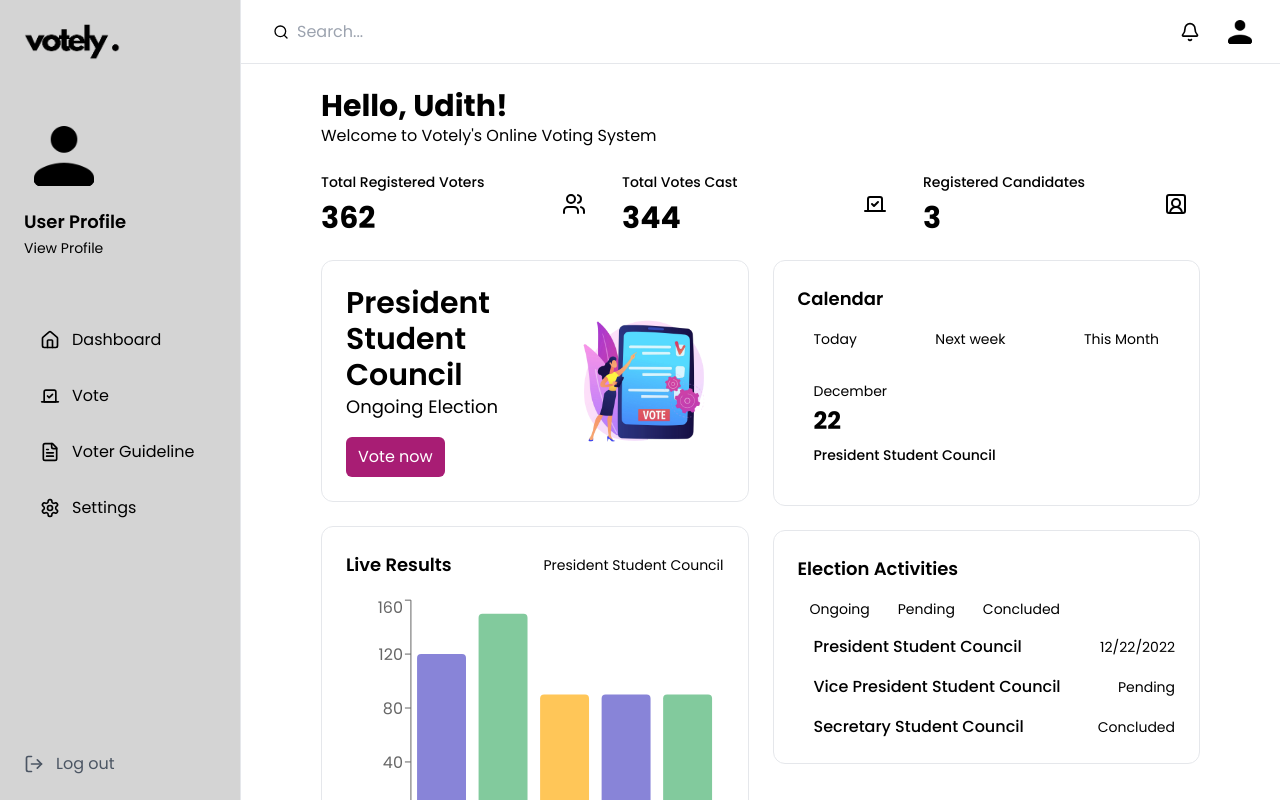
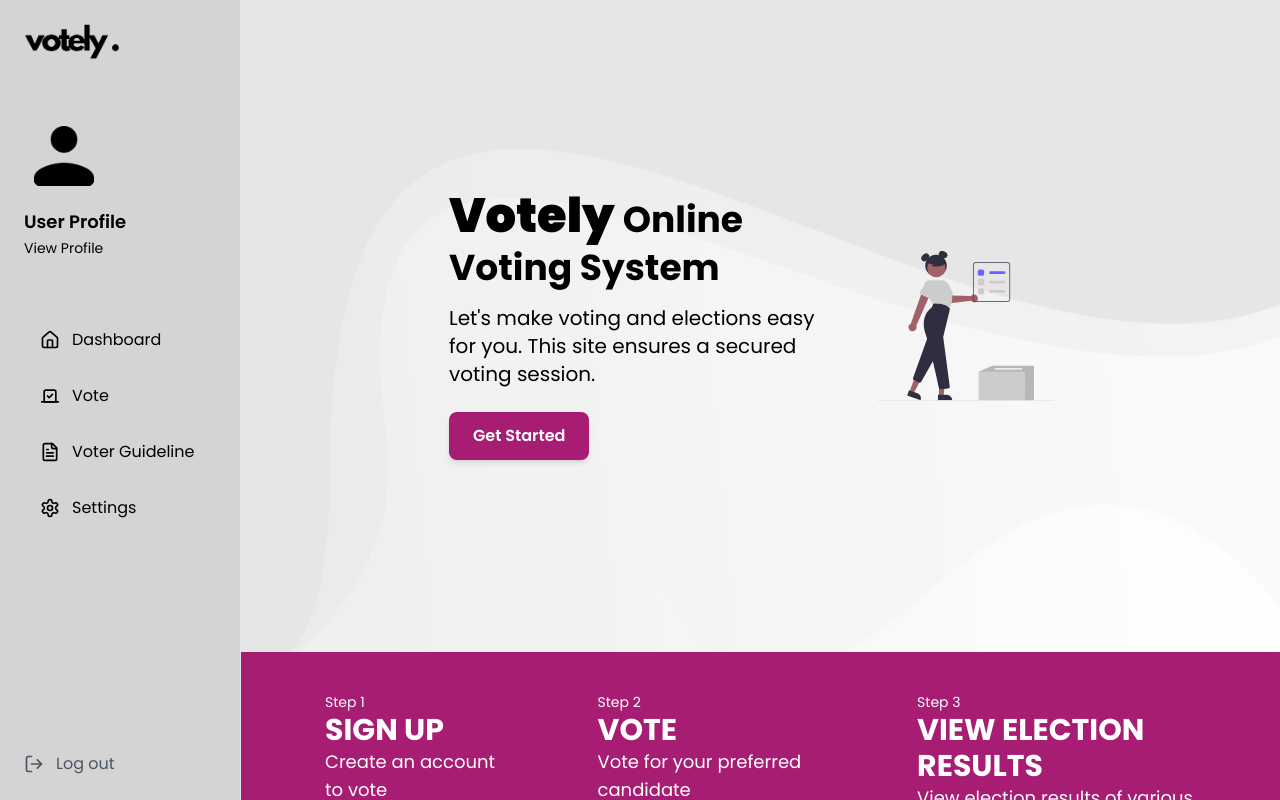
Before and after one commit to udithayeshmantha/Votely-E-voting-system, a React (Create React App) app: page / in a window 1280 px wide. Built offline with nearby package versions, Linux system fonts and the light colour scheme.

Commit message:
Uncomment About Us route in App component for improved navigation

```diff
--- a/src/App.js
+++ b/src/App.js
@@ -26,14 +26,14 @@ function App() {
         <Sidebar />
         <div className="flex-grow scrollable-content">
           <Routes>
-            {/* <Route path="/" element={<Home />} />
+            <Route path="/" element={<Home />} />
             <Route path="/signin" element={<SignIn />} />
             <Route path="/signup" element={<SignUp />} />
             <Route path="/resetpassword" element={<ResetPassword />} />
             <Route path="/otppage" element={<OtpPage />} />
             <Route path="/contactus" element={<Contactus />} />
             <Route path="/FAQ" element={<FAQ />} />
-            <Route path="/aboutus" element={<AboutUs />} /> */}
+            <Route path="/aboutus" element={<AboutUs />} />
             {routeConfig.map((route) => (
               <Route
                 key={route.path}
```
